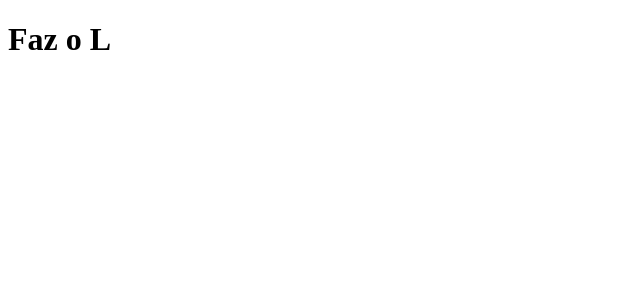
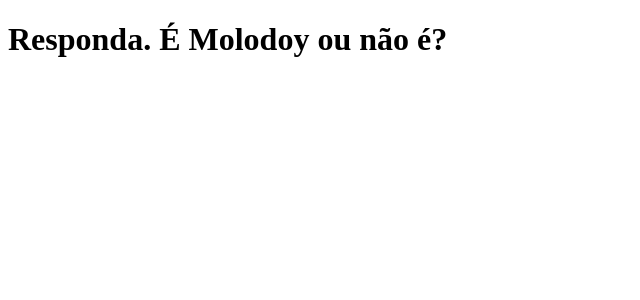
Before and after one commit to ObakeTamago/clone-tabnews, a Next.js app: page / in a window 1280 px wide. Shown: the top 300 px of the page, without its empty margins (0-640 px from the left). Built offline with nearby package versions, Linux system fonts and the light colour scheme.

Commit message:
modificando para impactar alguém

```diff
--- a/pages/index.js
+++ b/pages/index.js
@@ -1,5 +1,5 @@
 function Home() {
-    return<h1>Faz o L</h1>
+    return<h1>Responda. É Molodoy ou não é?</h1>
 }
 
 export default Home;
```
